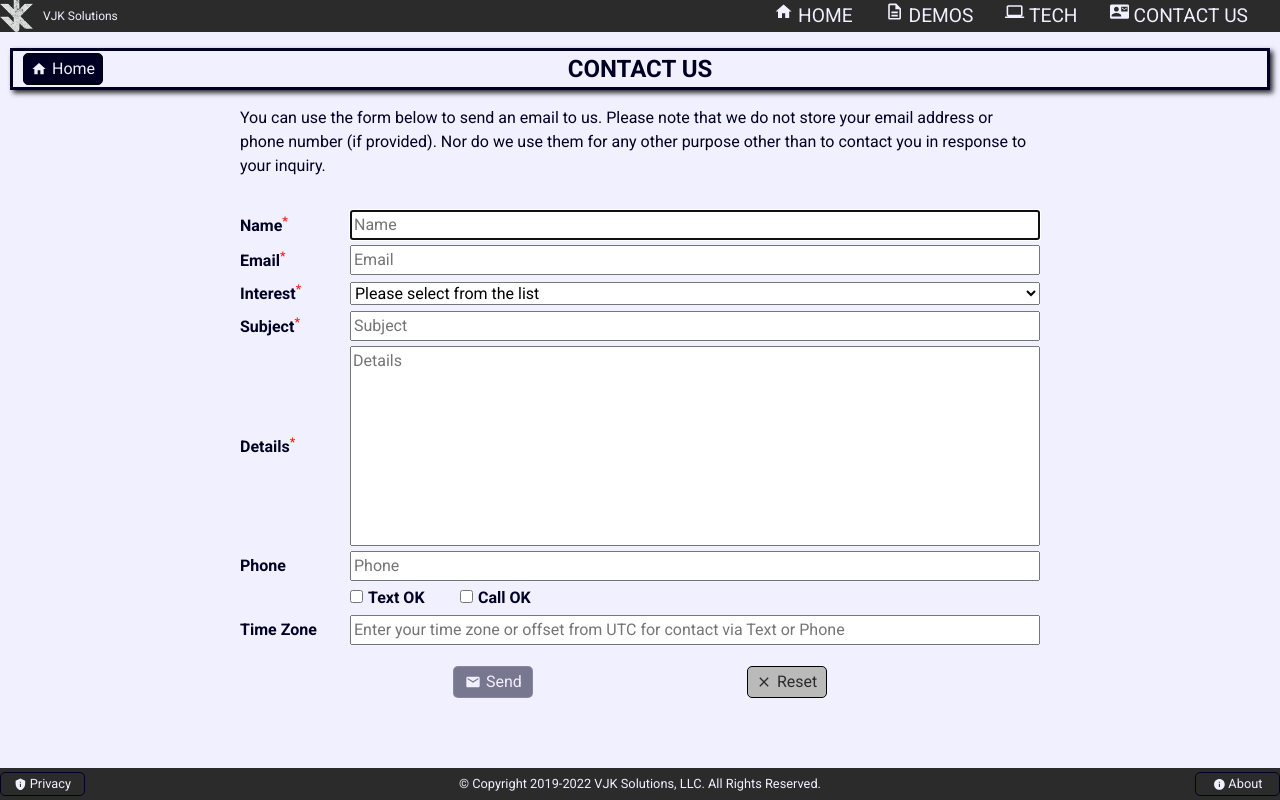
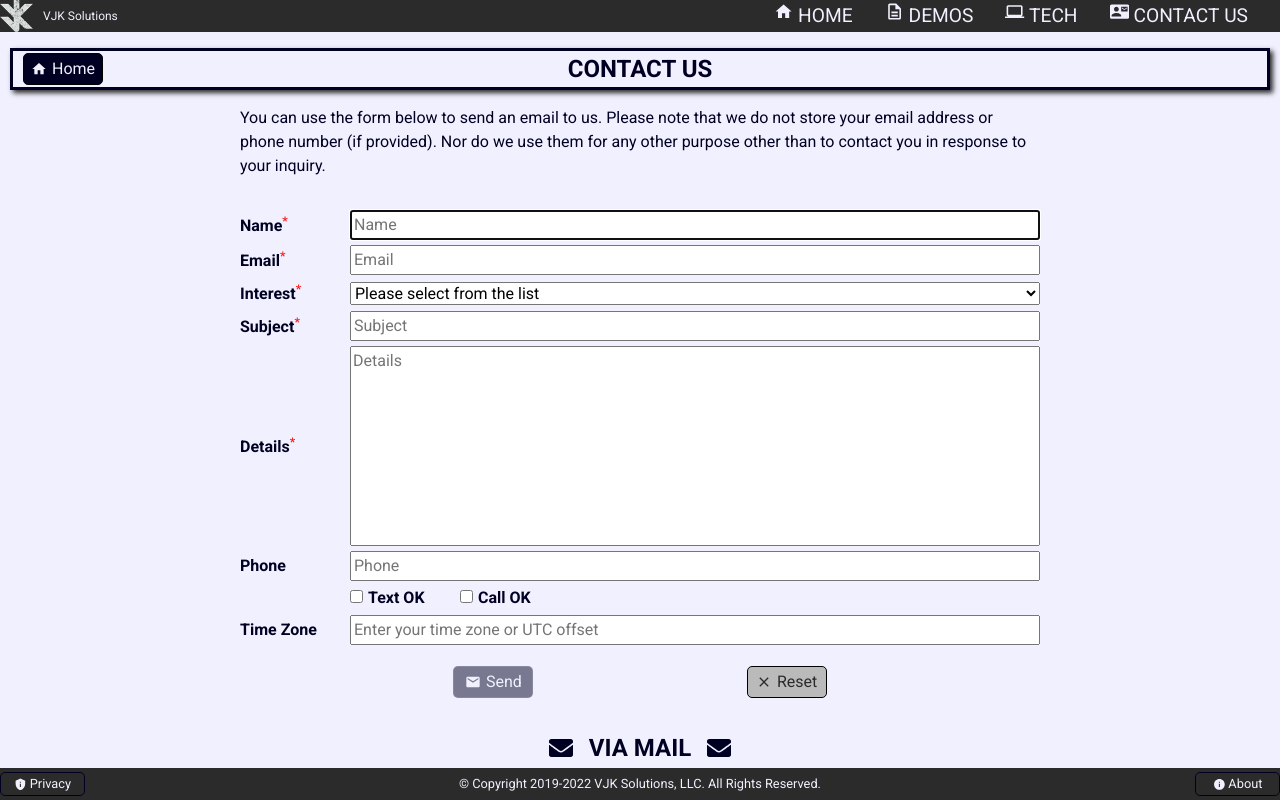
Before and after one commit to vjkrammes/vjksolutions.react, a React (Create React App) app: page /Contact in a window 1280 px wide. Built offline with nearby package versions, Linux system fonts and the light colour scheme.

Commit message:
Added USPS address to contact page

```diff
--- a/src/Components/Contact/ContactPage.css
+++ b/src/Components/Contact/ContactPage.css
@@ -9,3 +9,54 @@ form {
 .buttoncontainer {
   margin-top: 1rem;
 }
+
+.cp__mailcontact {
+  display: grid;
+  grid-template-columns: 50px 1fr 50px;
+  grid-template-rows: auto;
+}
+
+.cp__mc__header {
+  text-align: center;
+  text-transform: uppercase;
+  font-weight: 700;
+  font-size: 150%;
+  display: flex;
+  flex-direction: row;
+  align-items: center;
+  justify-content: center;
+  gap: 1rem;
+  grid-column: 2 / 2;
+  grid-row: 1 / 1;
+}
+
+.cp__mc__line1,
+.cp__mc__line2,
+.cp__mc__line3,
+.cp__mc__line4 {
+  grid-column: 2 / 2;
+}
+
+.cp__mc__line1 {
+  font-style: italic;
+  font-weight: 700;
+  grid-row: 2 / 2;
+}
+
+.cp__mc__line2 {
+  grid-row: 3 / 3;
+}
+
+.cp__mc__line3 {
+  grid-row: 4 / 4;
+}
+
+.cp__mc__Line4 {
+  grid-row: 5 / 5;
+}
+
+@media screen and (min-width: 600px) {
+  .cp__mailcontact {
+    grid-template-columns: repeat(3, minmax(0, 1fr));
+  }
+}
--- a/src/Components/Contact/ContactPage.tsx
+++ b/src/Components/Contact/ContactPage.tsx
@@ -5,6 +5,7 @@ import { MdClear, MdEmail, MdHome } from 'react-icons/md';
 import './ContactPage.css';
 import { IEmailModel } from '../../Interfaces/IEmailModel';
 import { http } from '../../Services/http';
+import { FaEnvelope } from 'react-icons/fa';
 
 type FormData = {
   name: string;
@@ -232,7 +233,7 @@ export default function ContactPage() {
               type="text"
               id="timezone"
               {...register('timezone')}
-              placeholder="Enter your time zone or offset from UTC for contact via Text or Phone"
+              placeholder="Enter your time zone or UTC offset"
             />
           </div>
           <div className="buttoncontainer">
@@ -262,6 +263,15 @@ export default function ContactPage() {
             </button>
           </div>
         </form>
+        <div className="cp__mailcontact">
+          <div className="cp__mc__header">
+            <FaEnvelope /> Via Mail <FaEnvelope />
+          </div>
+          <div className="cp__mc__line1">VJK Solutions, LLC</div>
+          <div className="cp__mc__line2">9200 NW 39th Avenue</div>
+          <div className="cp__mc__line3">Suite 130-3218</div>
+          <div className="cp__mc__line4">Gainesville, FL, 32606-3083</div>
+        </div>
       </div>
     </div>
   );
```
